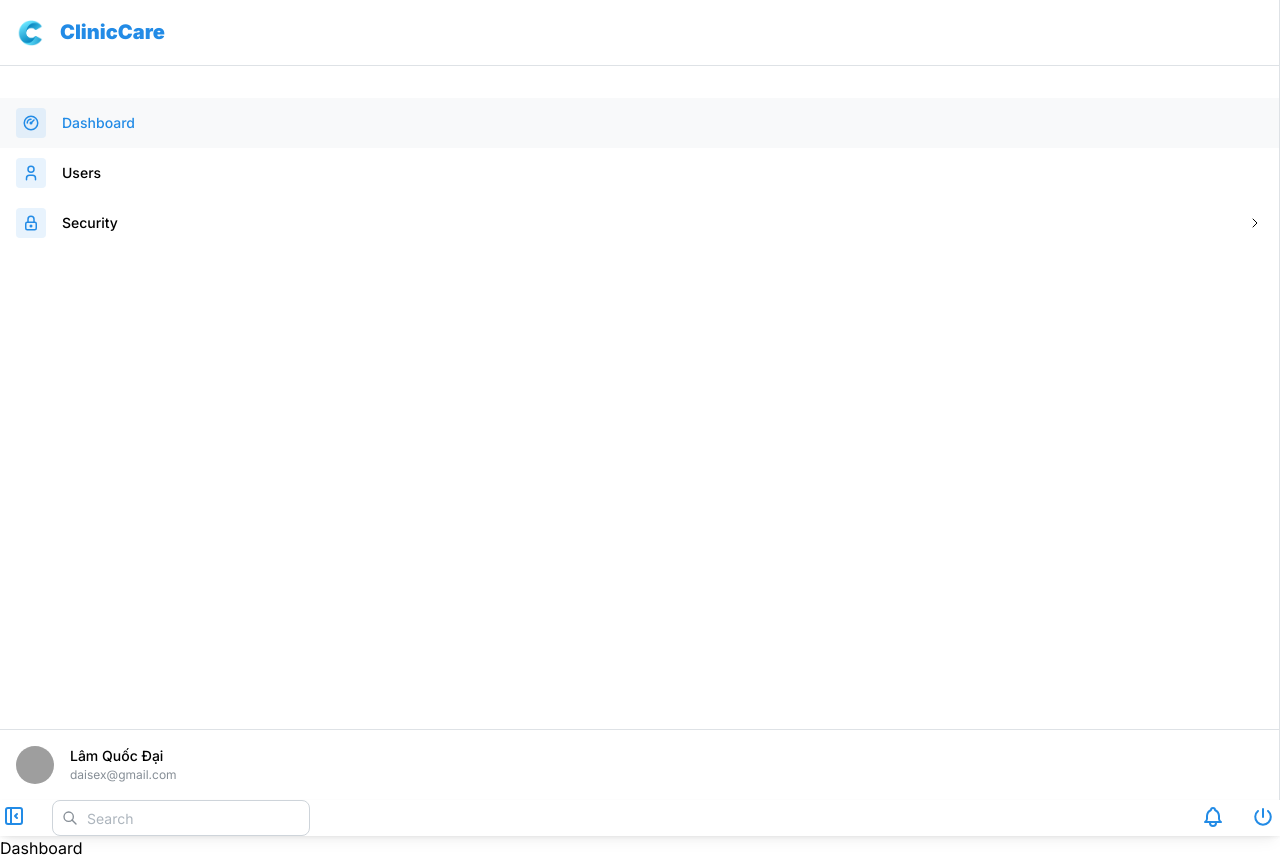
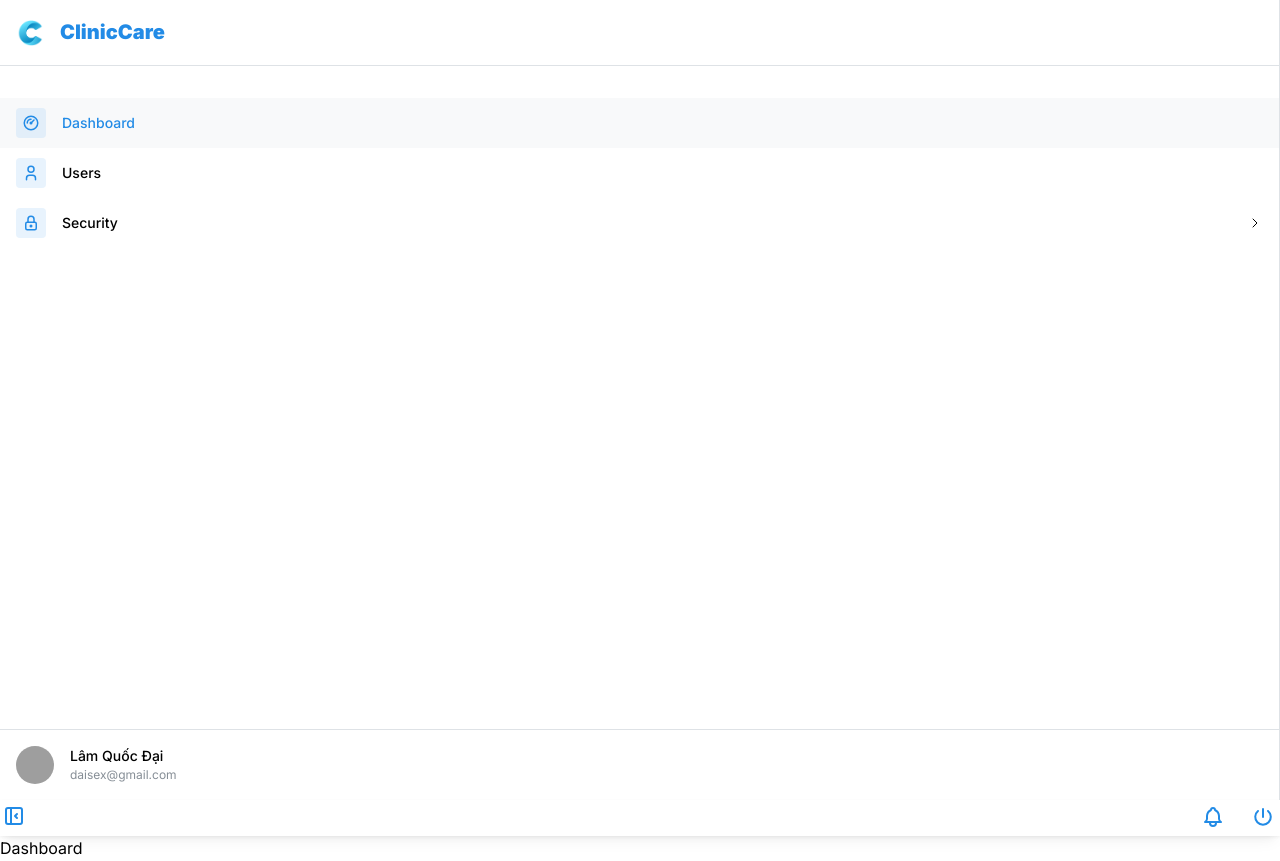
Before and after one commit to thevu29/ClinicCare_FE, a React (Vite) app: page /admin in a window 1280 px wide. Built offline with nearby package versions, Linux system fonts and the light colour scheme; grey boxes are pictures that could not be loaded; a web font is replaced by a local one.

Commit message:
update ui

```diff
--- a/src/components/Admin/Header/Header.jsx
+++ b/src/components/Admin/Header/Header.jsx
@@ -1,14 +1,7 @@
-import {
-  Group,
-  ThemeIcon,
-  UnstyledButton,
-  Tooltip,
-  TextInput,
-} from "@mantine/core";
+import { Group, ThemeIcon, UnstyledButton, Tooltip } from "@mantine/core";
 import {
   IconBell,
   IconPower,
-  IconSearch,
   IconLayoutSidebarLeftCollapse,
 } from "@tabler/icons-react";
 import classes from "./Header.module.scss";
@@ -17,7 +10,6 @@ const Header = ({ isCollapsed, setIsCollapsed }) => {
   return (
     <header className={`h-[60px] px-6 ${classes.header}`}>
       <Group justify="space-between" className="h-full">
-        <Group gap={24}>
         <Tooltip label="Toggle sidebar">
           <UnstyledButton
             className="size-7 flex justify-center items-center"
@@ -26,21 +18,14 @@ const Header = ({ isCollapsed, setIsCollapsed }) => {
             <ThemeIcon variant="white" className="hover:bg-[#228be61f]">
               <IconLayoutSidebarLeftCollapse
                 className={classes.chevron}
-                  style={{ transform: isCollapsed ? "rotate(180deg)" : "rotate(0)" }}
+                style={{
+                  transform: isCollapsed ? "rotate(180deg)" : "rotate(0)",
+                }}
                 rotate={isCollapsed.toString()}
               />
             </ThemeIcon>
           </UnstyledButton>
         </Tooltip>
-
-          <TextInput
-            radius="md"
-            leftSectionPointerEvents="none"
-            leftSection={<IconSearch width={16} height={16} />}
-            placeholder="Search"
-            className="w-[300px]"
-          />
-        </Group>
 
         <Group>
           <Tooltip label="Notifications">
```
Lines whose indentation alone changed are shown as unchanged.
